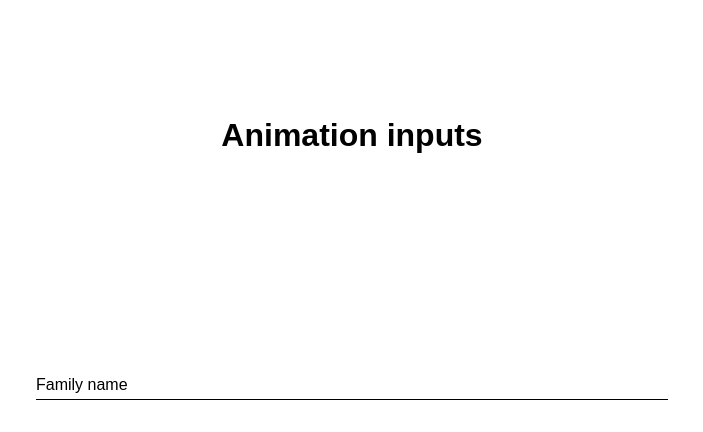
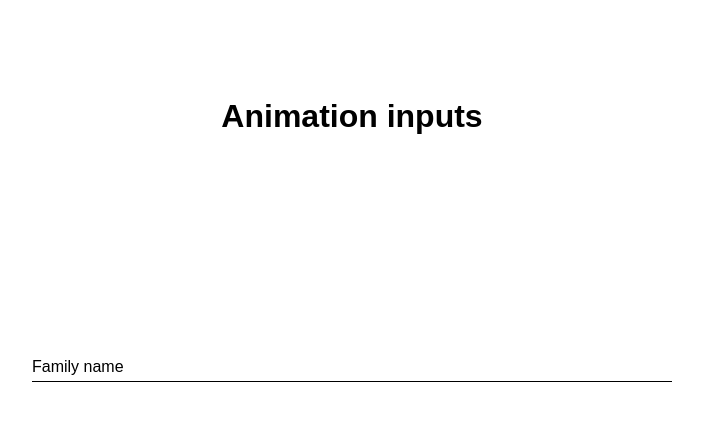
Before and after one commit to nadhemjbeli/input_animation, a plain HTML site: page index.html in a window 1280 px wide. Shown: the whole page, without its empty margins (288-991 px from the left). Drawn offline with Linux system fonts and the light colour scheme.

Commit message:
anotherr commit

```diff
--- a/style.css
+++ b/style.css
@@ -1,3 +1,8 @@
+* {
+  margin: 0;
+  padding: 0px;
+  box-sizing: border-box;
+}
 body {
   height: 60vh;
   display: flex;
@@ -60,3 +65,6 @@ body {
 .form input:valid + .label-name::after {
   transform: translateX(0%);
 }
+input {
+  bottom: 5px;
+}
```
